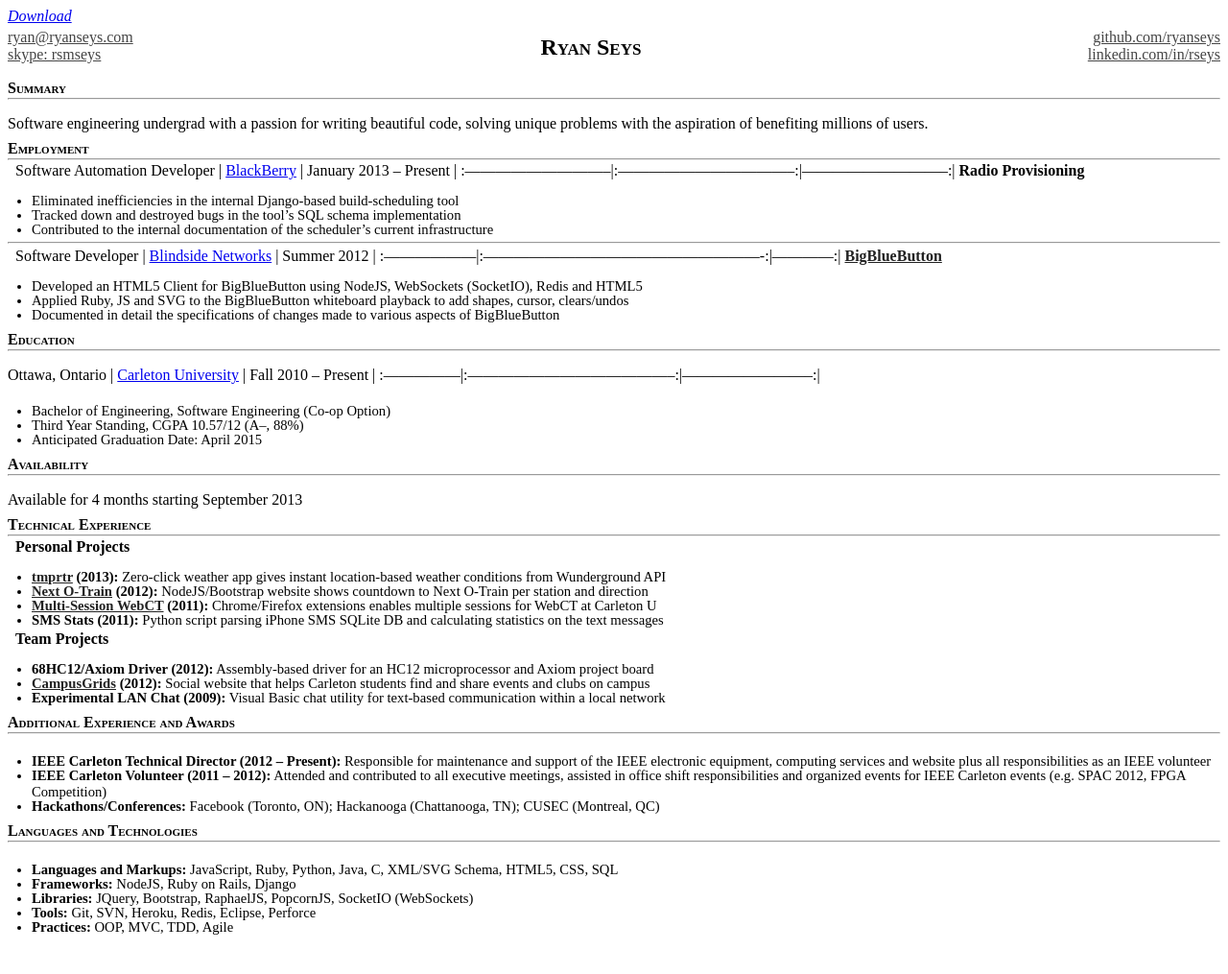
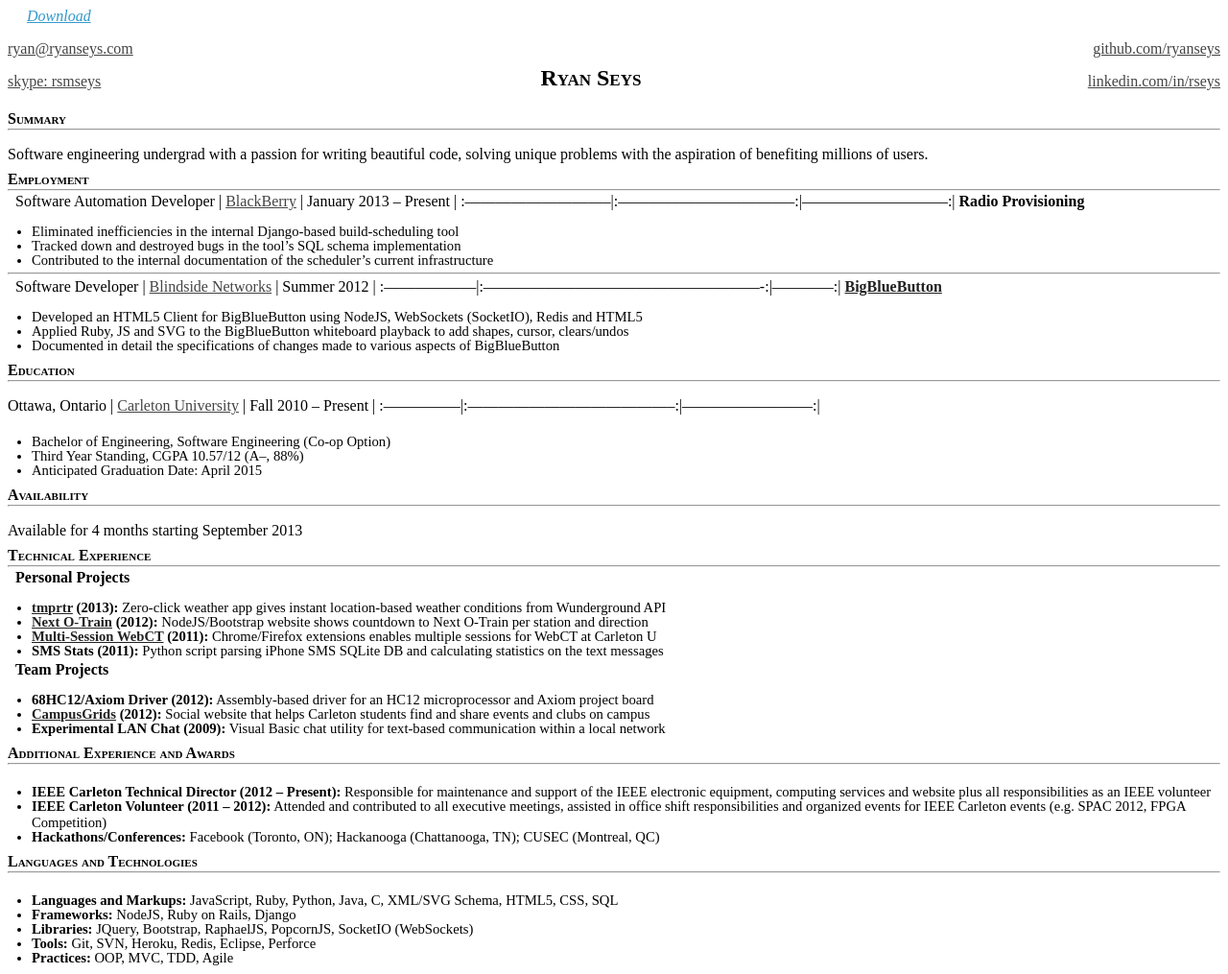
Before and after one commit to tl-dr/ryanseys.com, a Jekyll site: the page built from _posts/2013-01-12-resume.md, in a window 1280 px wide. Shown: the whole page at 96% size. Built offline with Jekyll 4.4.1, drawn with Linux system fonts in a browser that asks for light colours; Markdown is read by kramdown in place of the engine named in the settings; before the commit the page ends 983 px from its top, so only the background shows below that.

Commit message:
Convert more resume to pretty markdown

```diff
--- a/_posts/2013-01-12-resume.md
+++ b/_posts/2013-01-12-resume.md
@@ -6,23 +6,15 @@
 name: resume
 ---
 
-*[Download](/about/resume.pdf)*
-
 <link rel="stylesheet" href="../../css/resume.css" />
 
-<div>
-  <a class="subtle_link" href="mailto:ryan@ryanseys.com">ryan@ryanseys.com</a>
-  <div style="float:right;">
-    <a class="subtle_link" href="http://github.com/ryanseys">github.com/ryanseys</a>
-  </div>
-</div>
+*[Download][resume]{: .color_link}*
 
-<div style="float:right;">
-  <a class="subtle_link" href="http://linkedin.com/in/rseys">linkedin.com/in/rseys</a>
-</div>
-<div>
-  <a class="subtle_link" href="skype:rsmseys">skype: rsmseys</a>
-</div>
+[ryan@ryanseys.com][email]
+[github.com/ryanseys][github]{: .go_right}
+
+[skype: rsmseys][skype]
+[linkedin.com/in/rseys][linkedin]{: .go_right}
 
 ## Ryan Seys ## {#titlename}
 
@@ -33,7 +25,7 @@
 #### Employment
 - - -
 
-Software Automation Developer | [BlackBerry](http://blackberry.com) | January 2013 &ndash; Present |
+Software Automation Developer | [BlackBerry][bb] | January 2013 &ndash; Present |
 :-----------------------------|:-----------------------------------:|-----------------------------:|
 **Radio Provisioning**
 {: .jobrole}
@@ -43,9 +35,9 @@
 
 <hr style="margin-top:4px;margin-bottom:4px;" />
 
-Software Developer | [Blindside Networks](http://www.blindsidenetworks.com/) | Summer 2012 |
+Software Developer | [Blindside Networks][bsn] | Summer 2012 |
 :------------------|:-------------------------------------------------------:|------------:|
-**[BigBlueButton](http://bigbluebutton.org/)**
+**[BigBlueButton][bbb]**
 {: .jobrole}
 - Developed an HTML5 Client for BigBlueButton using NodeJS, WebSockets (SocketIO), Redis and HTML5
 - Applied Ruby, JS and SVG to the BigBlueButton whiteboard playback to add shapes, cursor, clears/undos
@@ -54,7 +46,7 @@
 #### Education
 - - -
 
-Ottawa, Ontario | [Carleton University](http://carleton.ca) | Fall 2010 &ndash; Present |
+Ottawa, Ontario | [Carleton University][uni] | Fall 2010 &ndash; Present |
 :---------------|:-----------------------------------------:|--------------------------:|
 - Bachelor of Engineering, Software Engineering (Co-op Option)
 - Third Year Standing, CGPA 10.57/12 (A&ndash;, 88%)
@@ -68,15 +60,15 @@
 - - -
 **Personal Projects**
 {: .jobrole}
-- **[tmprtr](http://tmprtr.herokuapp.com) (2013):** Zero-click weather app gives instant location-based weather conditions from Wunderground API
-- **[Next O-Train](http://nextotrain.com) (2012):** NodeJS/Bootstrap website shows countdown to Next O-Train per station and direction
-- **[Multi-Session WebCT](https://addons.mozilla.org/en-US/firefox/addon/carleton-university-webct-m) (2011):** Chrome/Firefox extensions enables multiple sessions for WebCT at Carleton U
+- **[tmprtr][tmprtr] (2013):** Zero-click weather app gives instant location-based weather conditions from Wunderground API
+- **[Next O-Train][otrain] (2012):** NodeJS/Bootstrap website shows countdown to Next O-Train per station and direction
+- **[Multi-Session WebCT][webct] (2011):** Chrome/Firefox extensions enables multiple sessions for WebCT at Carleton U
 - **SMS Stats (2011):** Python script parsing iPhone SMS SQLite DB and calculating statistics on the text messages
 
 **Team Projects**
 {: .jobrole}
 - **68HC12/Axiom Driver (2012):** Assembly-based driver for an HC12 microprocessor and Axiom project board
-- **[CampusGrids](http://campusgrids.com) (2012):** Social website that helps Carleton students find and share events and clubs on campus
+- **[CampusGrids][cg] (2012):** Social website that helps Carleton students find and share events and clubs on campus
 - **Experimental LAN Chat (2009):** Visual Basic chat utility for text-based communication within a local network
 
 #### Additional Experience and Awards
--- a/css/resume.css
+++ b/css/resume.css
@@ -21,6 +21,10 @@
   margin-top:-30px;
   margin-left:90px;
   font-variant:small-caps;
+}
+
+.go_right {
+  float:right;
 }
 
 tr th:nth-child(3) {
@@ -56,6 +60,11 @@
   color: black;
 }
 
+.color_link {
+  color:#39c;
+  font-weight:400;
+}
+
 ul {
   padding-top: 6px;
   padding-bottom:0px;
@@ -67,6 +76,10 @@
   margin-top: -2px;
   font-size: 11pt;
   margin-bottom: 0px;
+}
+
+a {
+  color: #444;
 }
 
 .subtle_link {
```
Also changed, not shown: other parts of _posts/2013-01-12-resume.md (+14 -0 lines).
